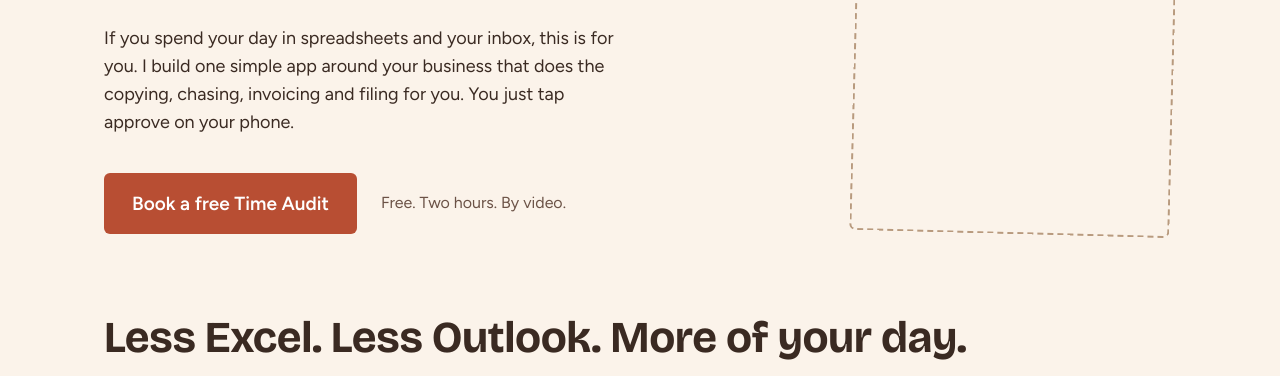
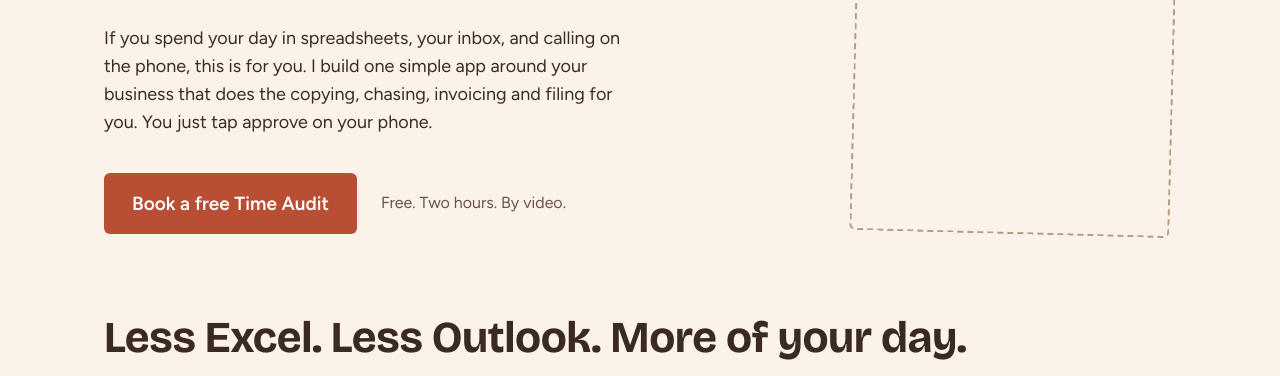
Before and after one commit to TS1989/GetBack, a plain HTML site: page index.html in a window 1280 px wide. Shown: the part 424-800 px from the top of the page. Drawn offline with nearby package versions, Linux system fonts and the light colour scheme.

Commit message:
Update hero-body text for clarity

```diff
--- a/index.html
+++ b/index.html
@@ -153,7 +153,7 @@ footer.row { padding-top: 32px; padding-bottom: 48px; justify-content: space-bet
     <p class="eyebrow">For small businesses run on Excel and Outlook.</p>
     <h1>Sam got 7 hours a week back.</h1>
     <p class="hero-sub">What would you do with yours?</p>
-    <p class="hero-body">If you spend your day in spreadsheets and your inbox, this is for you. I build one simple app around your business that does the copying, chasing, invoicing and filing for you. You just tap approve on your phone.</p>
+    <p class="hero-body">If you spend your day in spreadsheets, your inbox, and calling on the phone, this is for you. I build one simple app around your business that does the copying, chasing, invoicing and filing for you. You just tap approve on your phone.</p>
     <div class="row hero-cta">
       <a class="btn" href="#book">Book a free Time Audit</a>
       <span>Free. Two hours. By video.</span>
```
